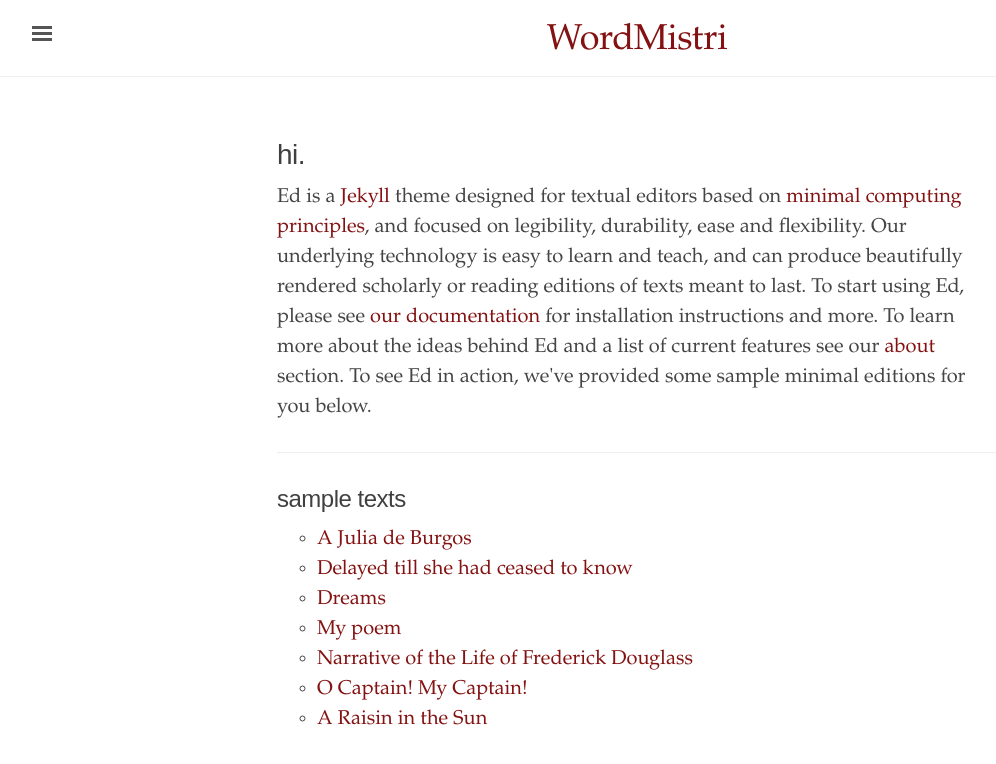
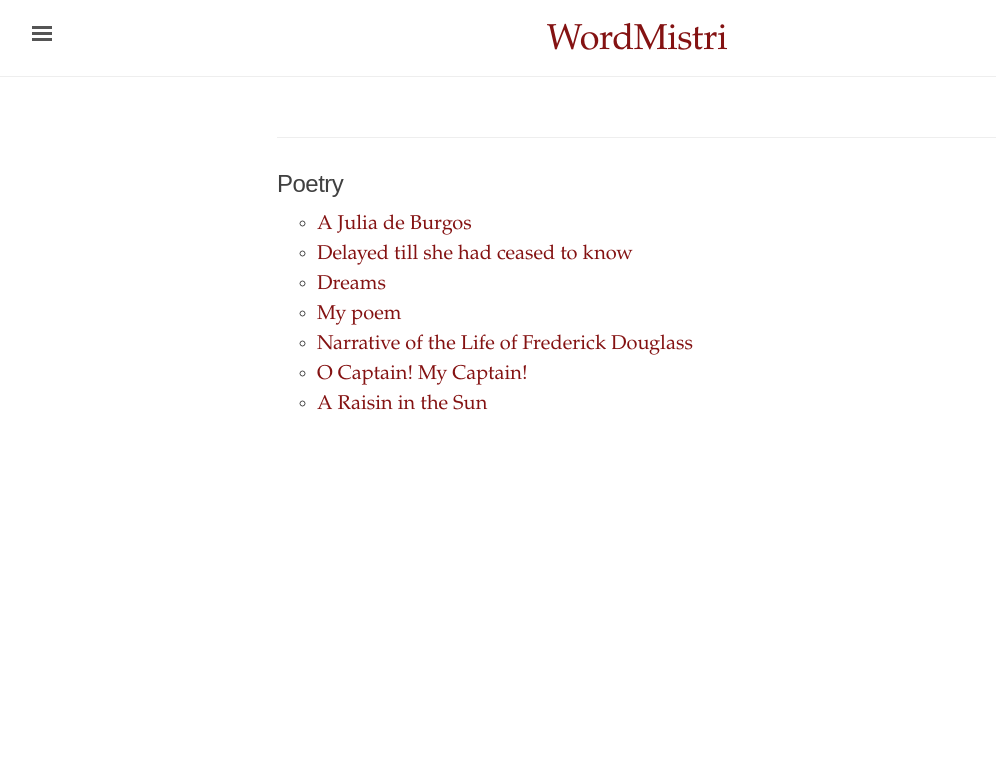
Before and after one commit to WordMistri/WordMistri.github.io, a Jekyll site: the page built from index.html, in a window 1280 px wide. Shown: the top 764 px of the page, without its empty margins (3-999 px from the left). Built offline with Jekyll 4.4.1, drawn with Linux system fonts in a browser that asks for light colours.

Commit message:
Update index.html

```diff
--- a/index.html
+++ b/index.html
@@ -1,26 +1,13 @@
 ---
 layout: default
-title: "Ed."
+title: "WordMistri"
 ---
-<div class="introduction">
-  <h1>hi.</h1>
 
-<p>
-  Ed is a <a href="https://jekyllrb.com/" target="_blank">Jekyll</a> theme designed for textual
-  editors based on <a href="http://go-dh.github.io/mincomp/">minimal computing principles</a>, and
-  focused on legibility, durability, ease and flexibility. Our underlying technology is easy to
-  learn and teach, and can produce beautifully rendered scholarly or reading editions of texts meant
-  to last. To start using Ed, please see <a href="{{ site.baseurl }}/documentation/">our
-  documentation</a> for installation instructions and more. To learn more about the ideas behind Ed
-  and a list of current features see our <a href="{{ site.baseurl }}/about/">about</a> section. To
-  see Ed in action, we've provided some sample minimal editions for you below.
-</p>
-</div>
 
 <hr>
 
 <div class="toc">
-  <h2>sample texts</h2>
+  <h2>Poetry</h2>
   <ul class="texts">
   {% for item in site.texts %}
 
```
